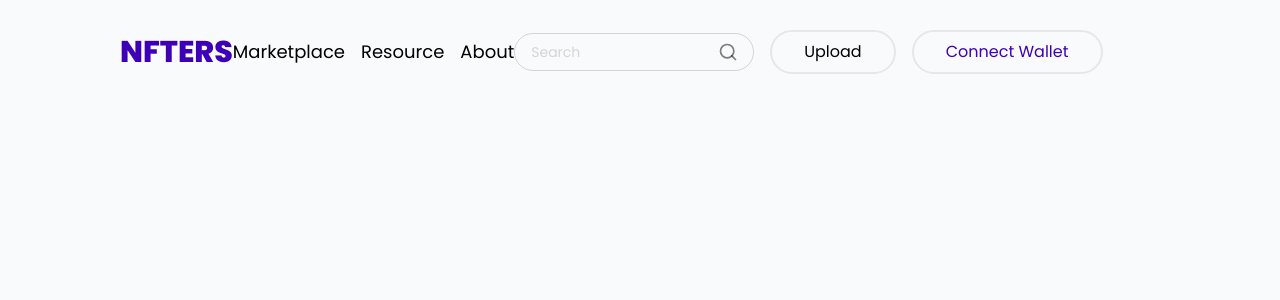
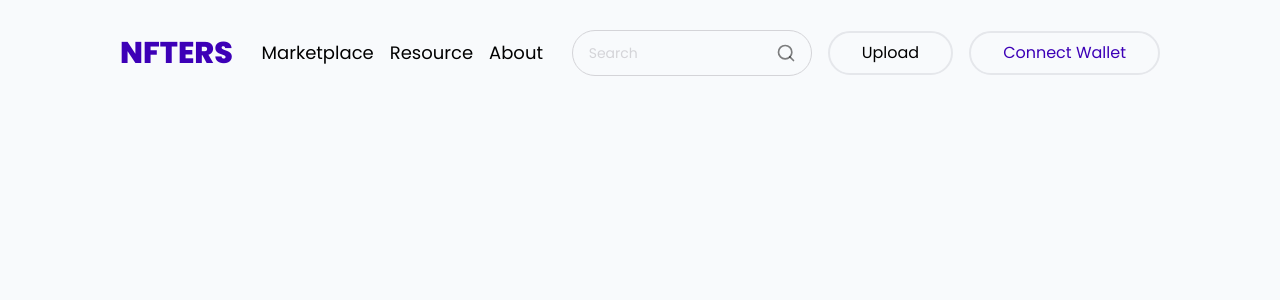
Before and after one commit to tolgahantolu/nextjs-nft-market, a Next.js app: page / in a window 1280 px wide. Shown: the top 300 px of the page. Built offline with nearby package versions, Linux system fonts and the light colour scheme.

Commit message:
navbar: layout redesign

```diff
--- a/src/components/Input/Input.tsx
+++ b/src/components/Input/Input.tsx
@@ -5,7 +5,7 @@ const Input = () => {
       <input
         data-testid="search-input"
         type="text"
-        className="rounded-3xl border border-zinc-300 pl-4 pr-9 outline-none w-60 py-2 text-sm bg-transparent placeholder-zinc-300"
+        className="rounded-3xl border border-zinc-300 pl-4 pr-9 outline-none w-60 py-3 text-sm bg-transparent placeholder-zinc-300"
         placeholder="Search"
       />
       <button
--- a/src/components/Navbar/Navbar.tsx
+++ b/src/components/Navbar/Navbar.tsx
@@ -20,7 +20,7 @@ const DUMMY_MENU_LIST: Array<IMenuList> = [
 
 const Navbar = () => {
   return (
-    <nav className="flex items-center">
+    <nav className="flex items-center justify-between">
       <p
         data-testid="logo"
         className="uppercase font-extrabold text-3xl text-theme-dark-purple"
```
